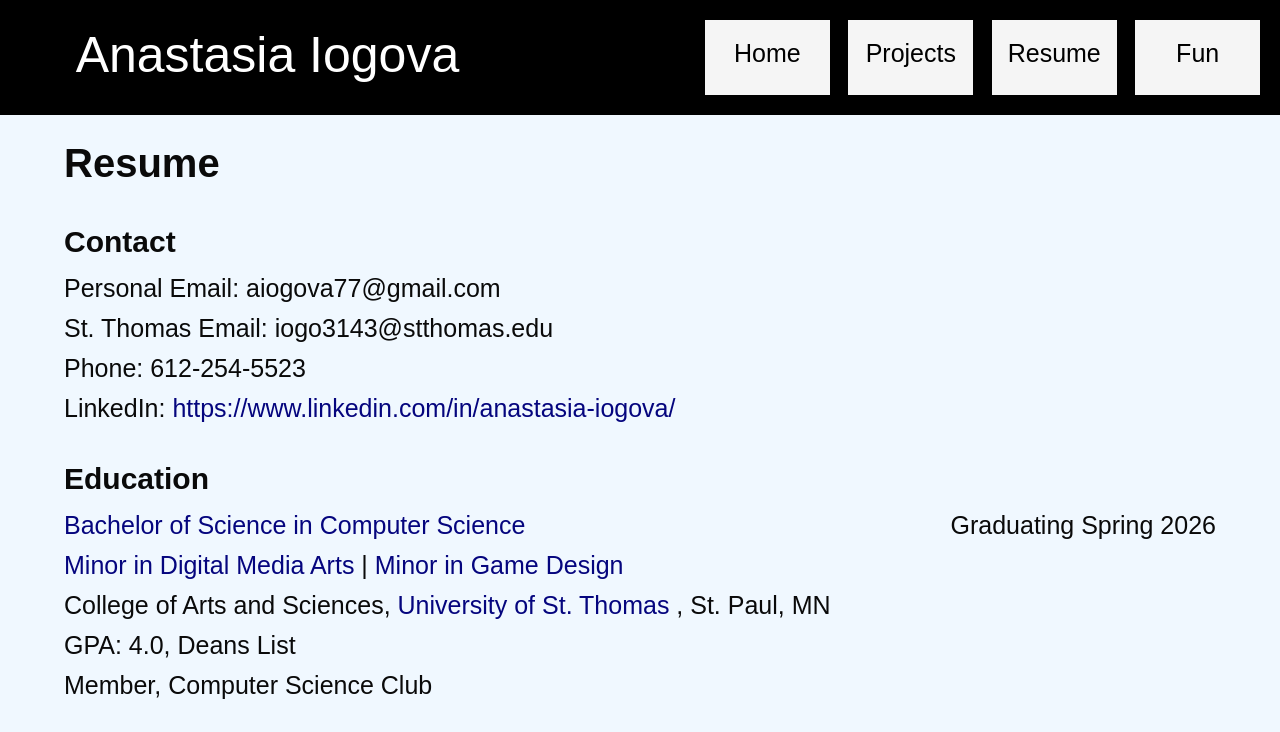
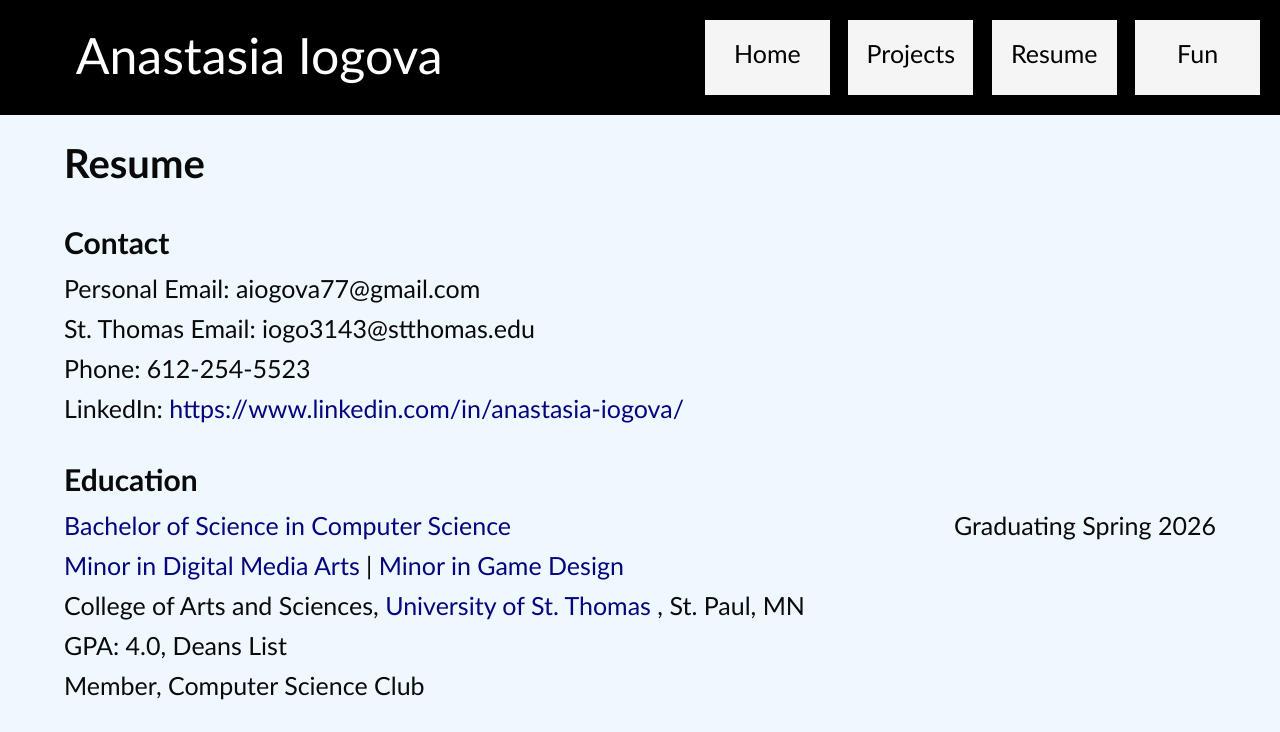
Before and after one commit to aiogova/aiogova, a plain HTML site: page resume.html in a window 1280 px wide. Shown: the top 732 px of the page. Drawn offline with Linux system fonts and the light colour scheme.

Commit message:
Added some backup fonts

```diff
--- a/css/style.css
+++ b/css/style.css
@@ -5,25 +5,25 @@ html {
 body {
     font-size: 2.5rem;
     /* font-family:'Trebuchet MS', 'Lucida Sans Unicode', 'Lucida Grande', 'Lucida Sans', Arial, sans-serif; */
-    font-family: 'Bahnschrift', sans-serif;
+    font-family: 'Bahnschrift','Trebuchet MS', sans-serif;
     background-color: aliceblue;
 }
 
 h1 {
     font-size: 5rem;
-    font-family: 'Yu Gothic', sans-serif;
+    font-family: 'Yu Gothic', 'Trebuchet MS', sans-serif;
 }
 
 h2 {
     font-size: 4rem;
-    font-family: 'Yu Gothic', sans-serif;
+    font-family: 'Yu Gothic', 'Trebuchet MS', sans-serif;
     font-weight: bold;
     margin-top: 2rem;
 }
 
 h3 {
     font-size: 3rem;
-    font-family: 'Yu Gothic', sans-serif;
+    font-family: 'Yu Gothic', 'Trebuchet MS', sans-serif;
     font-weight: bold;
 }
 
```
